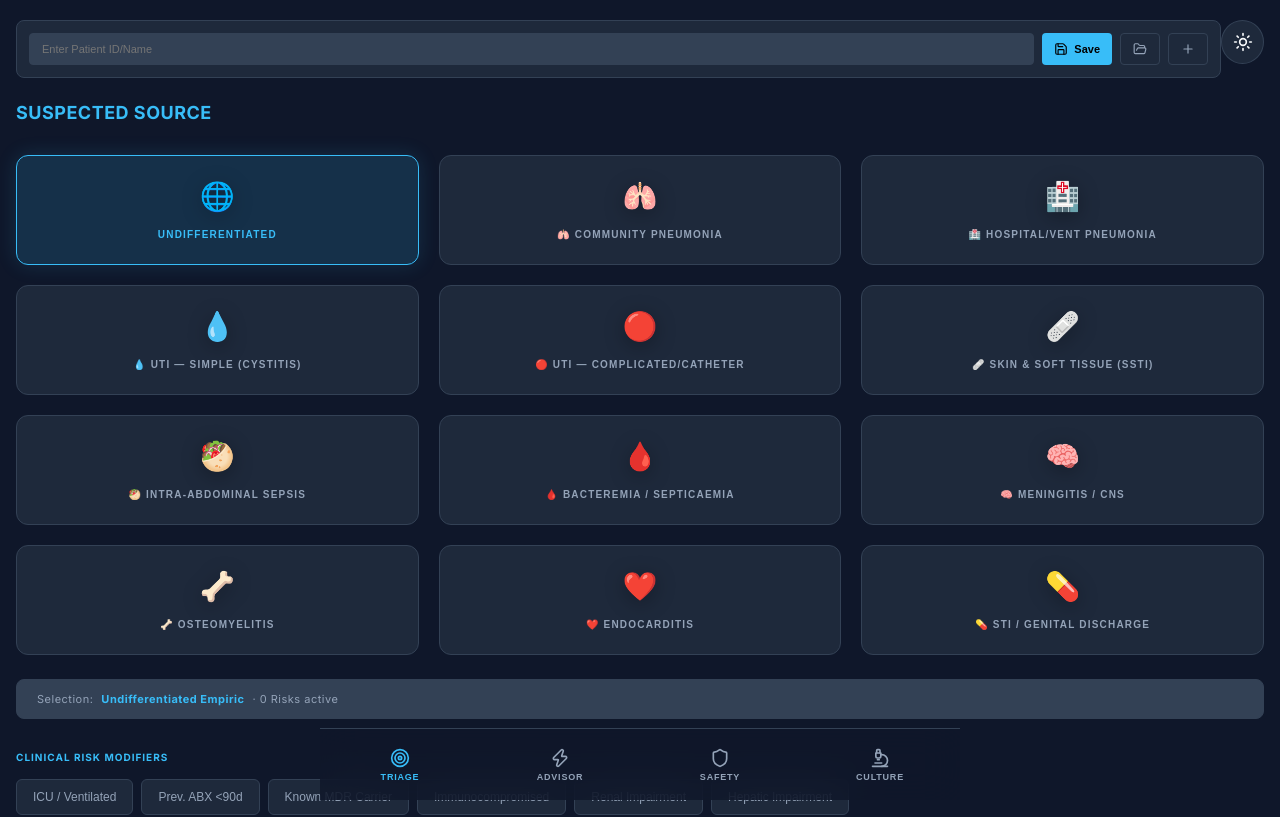
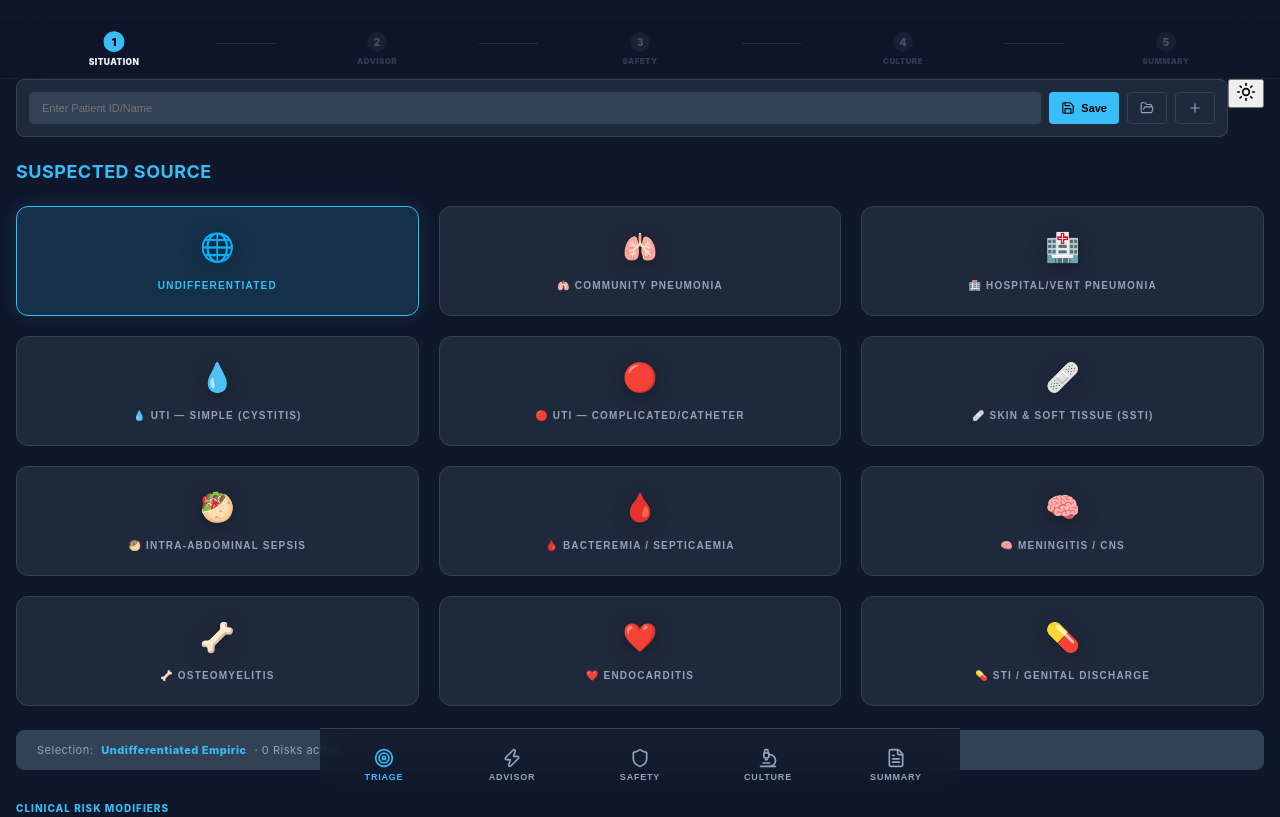
Before and after one commit to beandoc/antibiotic, a React (Vite) app: page / in a window 1280 px wide. Shown: the top 817 px of the page. Built offline with nearby package versions, Linux system fonts and the light colour scheme.

Commit message:
Final Audit Remediation (Full Roadmap): Consolidated UX with Clinical Step Map, added persistent Summary nav, finalized dual-organ safety, and clinical guideline expansion.

```diff
--- a/src/App.jsx
+++ b/src/App.jsx
@@ -1,5 +1,5 @@
 import React, { useState, useMemo, useEffect } from 'react';
-import { Target, Zap, Microscope, Shield } from 'lucide-react';
+import { Target, Zap, Microscope, Shield, FileText } from 'lucide-react';
 
 import { ANTIBIOTICS, ORGANISMS, SOURCES, RECOMMENDATIONS as RECS } from './data';
 import { getCoverage } from './utils/coverageEngine';
@@ -122,6 +122,18 @@ function App() {
   return (
     <div className="app-container">
       <main className="main-content">
+        <div className="clinical-step-map">
+          {['situation', 'advisor', 'safety', 'culture', 'summary'].map((step, idx) => (
+            <React.Fragment key={step}>
+              <div className={`step-node ${activeTab === step ? 'active' : ''} ${idx < ['situation', 'advisor', 'safety', 'culture', 'summary'].indexOf(activeTab) ? 'completed' : ''}`}>
+                <div className="step-num">{idx + 1}</div>
+                <div className="step-lbl">{step.toUpperCase()}</div>
+              </div>
+              {idx < 4 && <div className="step-path" />}
+            </React.Fragment>
+          ))}
+        </div>
+
         {activeTab === 'situation' && (
           <SituationScreen
             selectedId={selectedSourceId}
@@ -211,6 +223,7 @@ function App() {
         <button className={activeTab === 'advisor' ? 'active' : ''} onClick={() => setActiveTab('advisor')}><Zap size={20} /><span>ADVISOR</span></button>
         <button className={activeTab === 'safety' ? 'active' : ''} onClick={() => setActiveTab('safety')}><Shield size={20} /><span>SAFETY</span></button>
         <button className={activeTab === 'culture' ? 'active' : ''} onClick={() => setActiveTab('culture')}><Microscope size={20} /><span>CULTURE</span></button>
+        <button className={activeTab === 'summary' ? 'active' : ''} onClick={() => setActiveTab('summary')}><FileText size={20} /><span>SUMMARY</span></button>
       </nav>
     </div>
   );
--- a/src/index.css
+++ b/src/index.css
@@ -1,3 +1,24 @@
+/* ── CLINICAL STEP INDICATOR ── */
+.clinical-step-map {
+  display: flex; align-items: center; justify-content: space-around;
+  padding: 12px 16px; background: rgba(15, 23, 42, 0.6); border-bottom: 1px solid rgba(255, 255, 255, 0.05);
+  backdrop-filter: blur(20px); -webkit-backdrop-filter: blur(20px);
+  position: sticky; top: 0; z-index: 100; gap: 4px; margin: -20px -16px 20px -16px;
+}
+.step-node { display: flex; flex-direction: column; align-items: center; flex: 1; opacity: 0.25; transition: all 0.3s; }
+.step-node.active { opacity: 1; transform: scale(1.05); }
+.step-node.completed { opacity: 0.6; }
+.step-num {
+  width: 20px; height: 20px; border-radius: 50%; background: #334155;
+  display: flex; align-items: center; justify-content: center;
+  font-size: 10px; font-weight: 900; margin-bottom: 4px; border: 1.5px solid transparent;
+}
+.step-node.active .step-num { background: #38bdf8; color: #000; border-color: #38bdf8; }
+.step-node.completed .step-num { background: transparent; border-color: #38bdf8; color: #38bdf8; }
+.step-lbl { font-size: 8px; font-weight: 900; letter-spacing: 0.05em; color: #94a3b8; }
+.step-node.active .step-lbl { color: #f1f5f9; }
+.step-path { height: 1px; flex: 0.3; background: rgba(255,255,255,0.1); margin-top: -12px; }
+
 @import url('https://fonts.googleapis.com/css2?family=Syne:wght@700;800&family=IBM+Plex+Mono:wght@400;500;600&family=Inter:wght@300;400;500;600;700&display=swap');
 
 :root {
@@ -61,11 +82,6 @@ body {
   }
 }
 
-/* ── SHARED TYPOGRAPHY ── */
-.screen-header {
-  margin-bottom: 32px;
-}
-
 .screen-header h1 {
   font-size: 18px;
   font-weight: 700;
@@ -91,7 +107,6 @@ body {
   margin-top: 4px;
 }
 
-/* ── COMMON UI COMPONENTS ── */
 .f-btn {
   padding: 16px 20px;
   border-radius: 12px;
@@ -147,7 +162,6 @@ body {
 
 @keyframes slideUp { from { transform: translateY(100%); } to { transform: translateY(0); } }
 
-/* ── NAVIGATION ── */
 .bottom-instrument-nav {
   position: fixed;
   bottom: 0;
@@ -194,27 +208,9 @@ body {
   text-transform: uppercase;
 }
 
-.theme-toggle {
-  background: var(--panel);
-  border: 1px solid var(--border);
-  color: var(--text);
-  width: 44px;
-  height: 44px;
-  border-radius: 50%;
-  display: flex;
-  align-items: center;
-  justify-content: center;
-  cursor: pointer;
-  transition: all 0.2s;
-}
-
-.theme-toggle:hover { border-color: var(--accent); color: var(--accent); }
-
-/* ── ANIMATIONS ── */
 .fade-in { animation: fadeIn 0.3s ease-out; }
 @keyframes fadeIn { from { opacity: 0; transform: translateY(5px); } to { opacity: 1; transform: translateY(0); } }
 
-/* ── UTILITIES ── */
 .mode-hdr {
   display: flex;
   justify-content: space-between;
```
